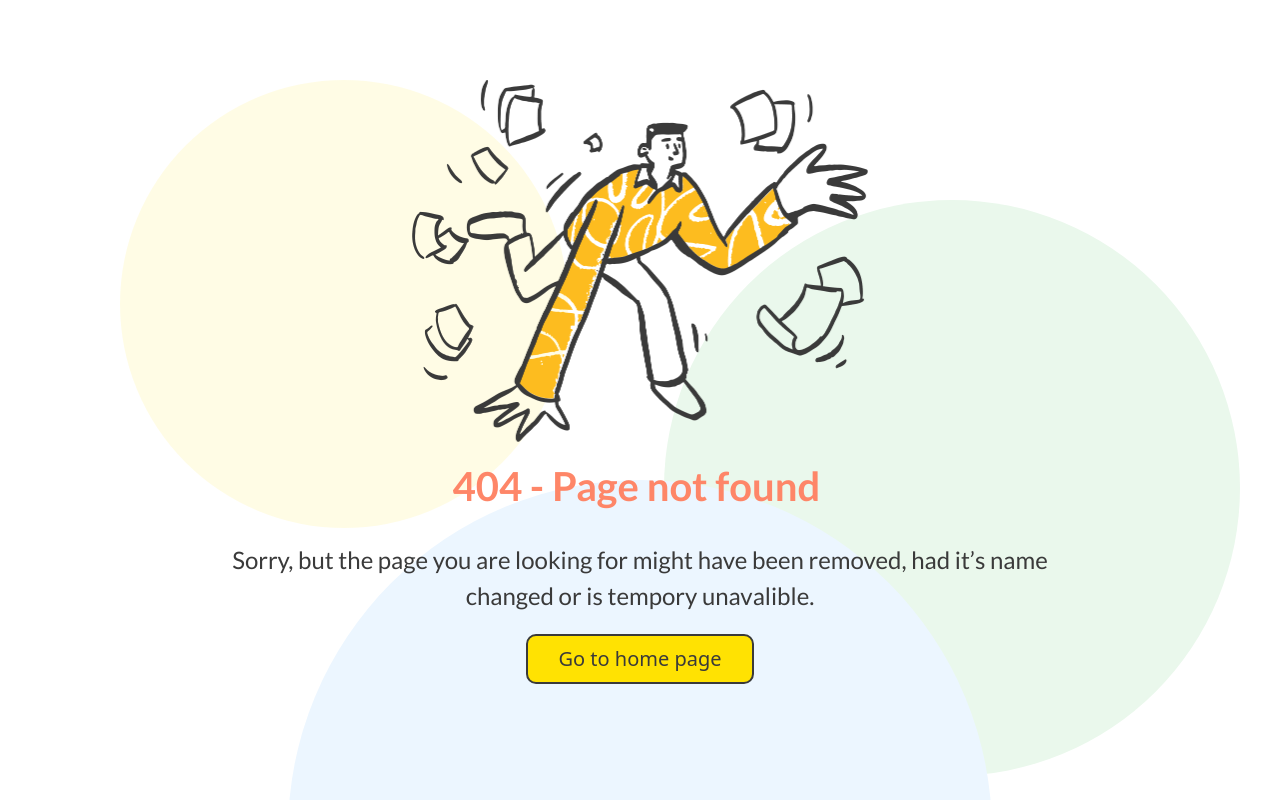
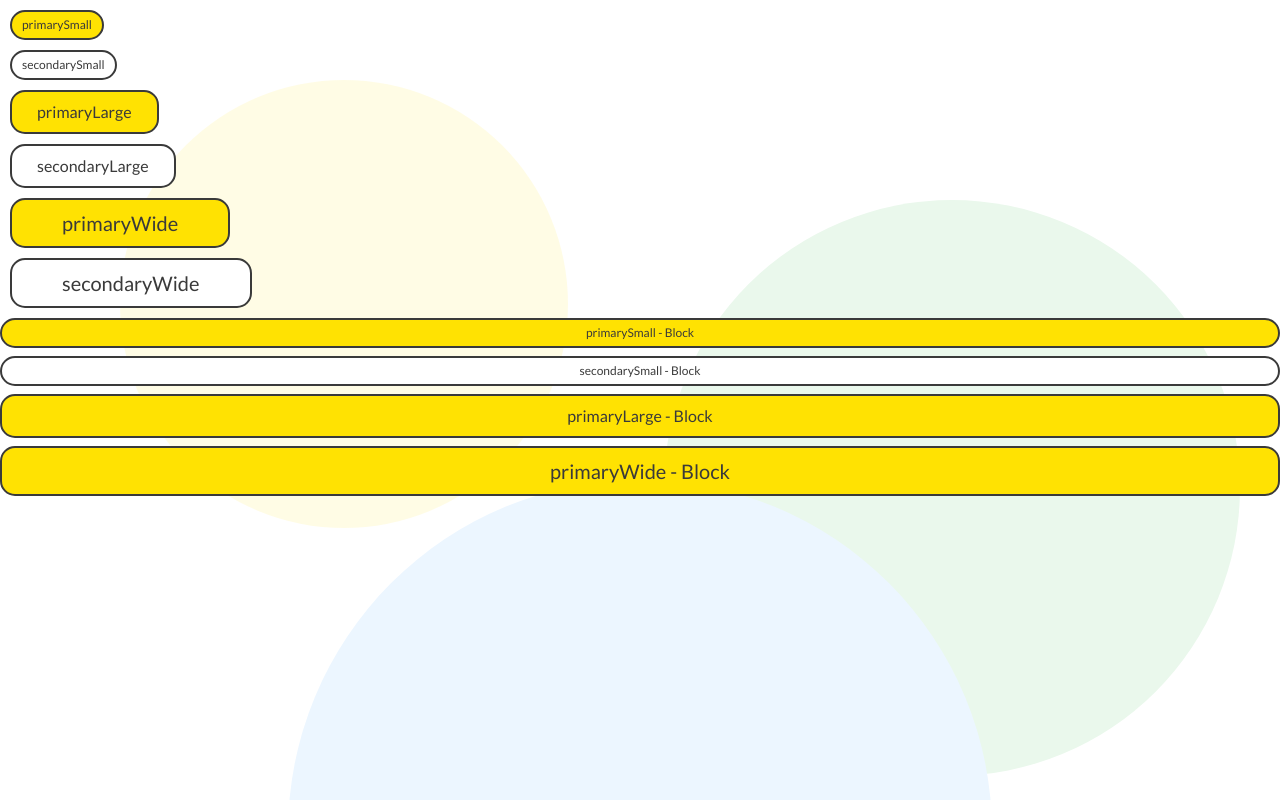
Before and after one commit to yourpalharvey/Bubble, a Next.js app in the folder frontend/: page /button-test in a window 1280 px wide. Before the commit this address had no page. Built offline with nearby package versions, Linux system fonts and the light colour scheme.

Commit message:
Made bootstrap button object - uses ButtonBootstrap. (see button-test page). changed buttons on footer, nav and 404 to new buttons

```diff
--- a/frontend/components/footer/Footer.module.css
+++ b/frontend/components/footer/Footer.module.css
@@ -37,25 +37,9 @@
 }
 
 .footerBtnContainer {
-    margin: 15px 0px 15px auto;
+    margin: 20px 0px 15px auto;
 }
 
 .footerBtnContainerTwo {
-    margin: 15px 0px 15px 15px;
+    margin: 20px 0px 15px 15px;
 }
-
-.buttonStyling {
-  padding-right: 25px;
-  padding-left: 25px;
-  border-radius: 10px;
-  transition: 0.3s;
-  color: var(--text);
-  background-color: var(--white);
-  border: 2px solid var(--text);
-}
-
-.buttonStyling:hover{
-    background-color: var(--white);
-    box-shadow: 6px 6px var(--text);
-    border: 2px solid var(--text);
-}
--- a/frontend/components/logInModal/logInModal.module.css
+++ b/frontend/components/logInModal/logInModal.module.css
@@ -1,8 +1,3 @@
-.modalFooter {
-    /* Log in button and sign up like are centered */
-    justify-content: center;
-}
-
 .formLink {
     color: var(--accent-red);
 }
--- /dev/null
+++ b/frontend/objects/buttonBootstrap/buttonBootstrap.module.css
@@ -0,0 +1,78 @@
+/* Text font colour and family */
+.smallButtonText, .largeButtonText, .wideButtonText {
+    color: var(--text);
+    font-family: 'Lato';
+}
+
+/* Small button font size and type */
+.smallButtonText{
+    font-size: 12px;
+    font-style: normal;
+}
+
+/* Large button font size and type */
+.largeButtonText {
+    font-size: 16px;
+    font-style: normal;
+}
+
+/* Wide button font size and type */
+.wideButtonText{
+    font-size: 20px;
+    font-style: normal;
+}
+
+
+/* Button transiston, border and text colour - all buttons */
+.primarySmallBtn, .secondarySmallBtn, .primaryLargeBtn, .secondaryLargeBtn, .primaryWideBtn, .secondaryWideBtn {
+  transition: 0.3s;
+  color: var(--text);
+  border: 2px solid var(--text);
+}
+
+/* Small button padding - give the buttons a pill shape */
+.primarySmallBtn, .secondarySmallBtn {
+    padding-right: 10px;
+  padding-left: 10px;
+  border-radius: 20px;
+}
+
+/* Large button padding - smaller radius to give buttons squarer shape*/
+.primaryLargeBtn, .secondaryLargeBtn  {
+    padding-right: 25px;
+  padding-left: 25px;
+  border-radius: 15px;
+}
+
+/* Wide button padding - smaller radius to give buttons squarer shape*/
+.primaryWideBtn, .secondaryWideBtn {
+    padding-right: 50px;
+  padding-left: 50px;
+  border-radius: 15px;
+}
+
+/* Created shadow on hover - all buttons */
+.primarySmallBtn:hover, .secondarySmallBtn:hover, .primaryLargeBtn:hover, .secondaryLargeBtn:hover, .primaryWideBtn:hover, .secondaryWideBtn:hover{
+    box-shadow: 6px 6px var(--text);
+    border: 2px solid var(--text);
+}
+
+/* Primary colour - yellow */
+.primarySmallBtn, .primaryLargeBtn, .primaryWideBtn {
+    background-color: var(--yellow);
+}
+
+/* Primary colour - yellow */
+.primarySmallBtn:hover, .primaryLargeBtn:hover, .primaryWideBtn:hover {
+    background-color: var(--yellow);
+}
+
+/* Secondary colour - white */
+.secondarySmallBtn, .secondaryLargeBtn, .secondaryWideBtn  {
+    background-color: var(--white);
+}
+
+/* Secondary colour - white */
+.secondarySmallBtn:hover, .secondaryLargeBtn:hover, .secondaryWideBtn:hover {
+    background-color: var(--white);
+}
--- /dev/null
+++ b/frontend/objects/buttonBootstrap/index.js
@@ -0,0 +1,78 @@
+import styles from "./buttonBootstrap.module.css";
+import Button from "react-bootstrap/Button";
+
+export const ButtonBootstrap = (props) => {
+  if (props.primarySmall) {
+    return (
+      <Button
+        variant="light"
+        size="sm"
+        className={styles.primarySmallBtn}
+        onClick={props.onClick}
+        type={props.type}
+      >
+        <div className={styles.smallButtonText}>{props.text}</div>
+      </Button>
+    );
+  } else if (props.secondarySmall) {
+    return (
+      <Button
+        variant="light"
+        size="sm"
+        className={styles.secondarySmallBtn}
+        onClick={props.onClick}
+        type={props.type}
+      >
+        <div className={styles.smallButtonText}>{props.text}</div>
+      </Button>
+    );
+  } else if (props.primaryLarge) {
+    return (
+      <Button
+        variant="light"
+        size="lg"
+        className={styles.primaryLargeBtn}
+        onClick={props.onClick}
+        type={props.type}
+      >
+        <div className={styles.largeButtonText}>{props.text}</div>
+      </Button>
+    );
+  } else if (props.secondaryLarge) {
+    return (
+      <Button
+        variant="light"
+        size="lg"
+        className={styles.secondaryLargeBtn}
+        onClick={props.onClick}
+        type={props.type}
+      >
+        <div className={styles.largeButtonText}>{props.text}</div>
+      </Button>
+    );
+  } else if (props.primaryWide) {
+    return (
+      <Button
+        variant="light"
+        size="lg"
+        className={styles.primaryWideBtn}
+        onClick={props.onClick}
+        type={props.type}
+      >
+        <div className={styles.wideButtonText}>{props.text}</div>
+      </Button>
+    );
+  } else if (props.secondaryWide) {
+    return (
+      <Button
+        variant="light"
+        size="lg"
+        className={styles.secondaryWideBtn}
+        onClick={props.onClick}
+        type={props.type}
+      >
+        <div className={styles.wideButtonText}>{props.text}</div>
+      </Button>
+    );
+  }
+};
--- a/frontend/objects/inputForms/index.js
+++ b/frontend/objects/inputForms/index.js
@@ -13,7 +13,7 @@ export const InputForms = (props) => {
             type="text"
             placeholder=""
             value={props.username}
-            onChange={(e) => props.getUsername(e.target.value)}
+            onChange={(e) => props.setUsername(e.target.value)}
           />
         </Form.Group>
 
@@ -23,7 +23,7 @@ export const InputForms = (props) => {
             type={props.passwordShown ? "text" : "password"}
             placeholder=""
             value={props.password}
-            onChange={(e) => props.getPassword(e.target.value)}
+            onChange={(e) => props.setPassword(e.target.value)}
           />
           <InputGroup.Text>
             <Image
--- a/frontend/pages/404.js
+++ b/frontend/pages/404.js
@@ -1,13 +1,17 @@
-import Image from 'next/image';
-import Link from 'next/link';
-import messyPic from '../public/messy.png'
-import { Background } from '../components/background'
-import Button from "react-bootstrap/Button";
-import { ButtonCustom } from "../objects/buttonCustom";
-import { Shadow } from "../objects/shadow";
 import styles from "../styles/404.module.css";
 
-const fourOhFour = () => {
+import Image from "next/image";
+import { useRouter } from "next/router";
+
+import messyPic from "../public/messy.png";
+import { Background } from "../components/background";
+
+import { ButtonBootstrap } from "../objects/buttonBootstrap";
+
+const fourOhFour = (props) => {
+  // handle going back to home page
+  const router = useRouter();
+
   return (
     <div>
       <Background>
@@ -21,15 +25,11 @@ const fourOhFour = () => {
             it’s name changed or is tempory unavalible.
           </p>
 
-          <Link href="/">
-            <Button
-              variant="warning"
-              size="lg"
-              className={styles.buttonStyling}
-            >
-              Go to home page
-            </Button>
-          </Link>
+          <ButtonBootstrap
+            primaryWide={true}
+            text="Go back home"
+            onClick={() => router.push("/")}
+          ></ButtonBootstrap>
         </div>
       </Background>
     </div>
--- /dev/null
+++ b/frontend/pages/button-test.js
@@ -0,0 +1,68 @@
+import styles from "../styles/Button-Test.module.css";
+import { Background } from "../components/background";
+import { ButtonBootstrap } from "../objects/buttonBootstrap";
+
+const ButtonTest = () => {
+  return (
+    <>
+      <Background>
+        <div className={styles.testButtons}>
+          <ButtonBootstrap
+            primarySmall={true}
+            text="primarySmall"
+          ></ButtonBootstrap>
+        </div>
+        <div className={styles.testButtons}>
+          <ButtonBootstrap
+            secondarySmall={true}
+            text="secondarySmall"
+          ></ButtonBootstrap>
+        </div>
+        <div className={styles.testButtons}>
+          <ButtonBootstrap
+            primaryLarge={true}
+            text="primaryLarge"
+          ></ButtonBootstrap>
+        </div>
+        <div className={styles.testButtons}>
+          <ButtonBootstrap
+            secondaryLarge={true}
+            text="secondaryLarge"
+          ></ButtonBootstrap>
+        </div>
+        <div className={styles.testButtons}>
+          <ButtonBootstrap
+            primaryWide={true}
+            text="primaryWide"
+          ></ButtonBootstrap>
+        </div>
+        <div className={styles.testButtons}>
+          <ButtonBootstrap
+            secondaryWide={true}
+            text="secondaryWide"
+          ></ButtonBootstrap>
+        </div>
+        <div className="d-grid gap-2">
+          <ButtonBootstrap
+            primarySmall={true}
+            text="primarySmall - Block"
+          ></ButtonBootstrap>
+          <ButtonBootstrap
+            secondarySmall={true}
+            text="secondarySmall - Block"
+          ></ButtonBootstrap>
+          <ButtonBootstrap
+            primaryLarge={true}
+            text="primaryLarge - Block"
+          ></ButtonBootstrap>
+          <ButtonBootstrap
+            primaryWide={true}
+            text="primaryWide - Block"
+          ></ButtonBootstrap>
+        </div>
+      </Background>
+    </>
+  );
+};
+
+export default ButtonTest;
--- a/frontend/styles/404.module.css
+++ b/frontend/styles/404.module.css
@@ -35,19 +35,3 @@
     text-align: center;
     color: var(--text);
 }
-
-.buttonStyling {
-    background-color: var(--yellow);
-  padding-right: 30px;
-  padding-left: 30px;
-  border-radius: 10px;
-  transition: 0.3s;
-  color: var(--text);
-  border: 2px solid var(--text);
-}
-
-.buttonStyling:hover{
-    background-color: var(--yellow);
-    box-shadow: 6px 6px var(--text);
-    border: 2px solid var(--text);
-}
--- /dev/null
+++ b/frontend/styles/Button-Test.module.css
@@ -0,0 +1,3 @@
+.testButtons {
+    margin: 10px;
+}
```
Also changed, not shown: frontend/components/footer/index.js (+26 -27 lines), frontend/components/logInModal/index.js (+17 -25 lines), frontend/components/navbar/index.js (+20 -22 lines).
